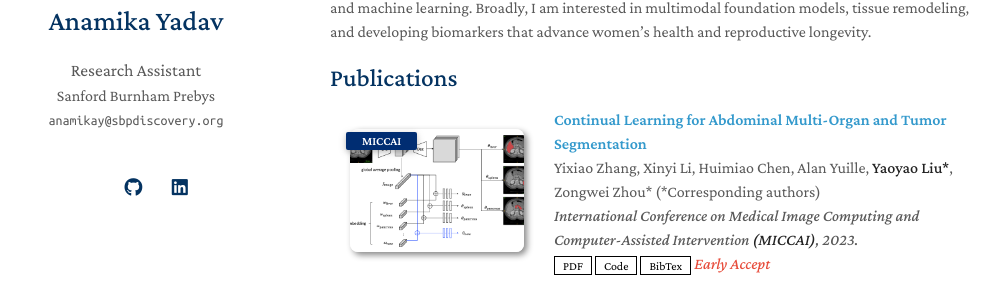
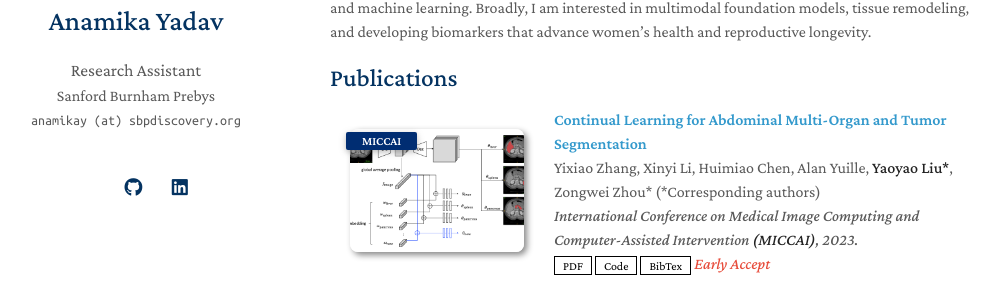
Before and after one commit to anamika-yadav99/anamika-yadav99.github.io, a Jekyll site: the page built from index.md, in a window 1280 px wide. Shown: the part 209-514 px from the top of the page, without its empty margins (140-1146 px from the left). Built offline with Jekyll 4.4.1, drawn with Linux system fonts in a browser that asks for light colours; a style sheet for code colours, icons or effects is not loaded; our own code applies the rules of GitHub Pages for plain Markdown files.

Commit message:
NIK: Fixed email address

```diff
--- a/_config.yml
+++ b/_config.yml
@@ -2,7 +2,7 @@
 title: Anamika Yadav
 position: Research Assistant
 affiliation: Sanford Burnham Prebys
-email: anamikay@sbpdiscovery.org
+email: anamikay (at) sbpdiscovery.org
 
 # Search Engine Optimization (SEO)
 # The following information is used to improve the website traffic from search engines, e.g., Google.
```
